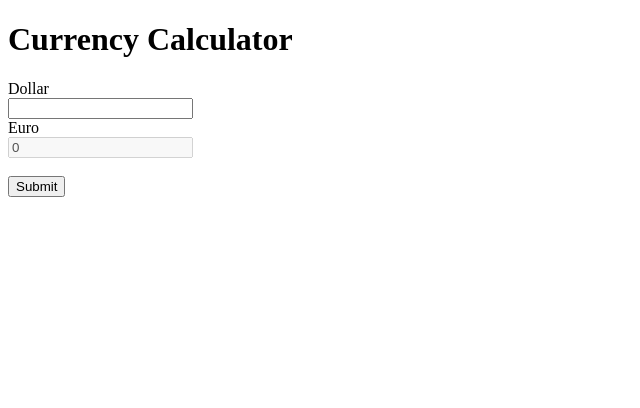
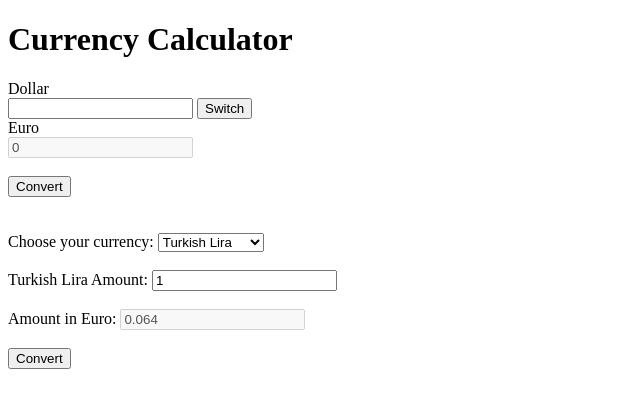
Before and after one commit to Muhammetacin/verou-3-the-dream-Muhammetacin, a PHP site: page / in a window 1280 px wide. Shown: the top 408 px of the page, without its empty margins (0-640 px from the left). Run offline with PHP 8.4, Linux system fonts and the light colour scheme; data that the repository does not hold is empty.

Commit message:
Different currencies can be selected and calculated

```diff
--- a/index.php
+++ b/index.php
@@ -8,17 +8,85 @@
 <h1>Currency Calculator</h1>
 
 <?php
-$inputDollarCurrency = $_POST["currencyForeignInput"];
+$inputDollarCurrency = 1;
+
+$inputDollarCurrency = isset($_POST["currencyForeignInput"]);
 $inputEuroCurrency = ($inputDollarCurrency / 100) * 88;
-echo $inputDollarCurrency;
+
+
+$currencyName = "lira";
+$currenciesForeignValue = 1;
+
+if(isset($_POST["currenciesName"]))
+  $currencyName = $_POST["currenciesName"];
+
+if(isset($_POST["currenciesForeignInput"]))
+  $currenciesForeignValue = $_POST["currenciesForeignInput"];
+
+function currencyConvert($currencyType, $amount) : float {
+  if($currencyType === "lira") {
+    return $amount * 0.064;
+  }
+  if($currencyType === "yen") {
+    return $amount * 0.0076;
+  }
+  if($currencyType === "pound") {
+    return $amount * 1.19;
+  }
+  if($currencyType === "franc") {
+    return $amount * 0.95;
+  }
+  return 0;
+}
+
+function showCurrencyName($currencyName) : string {
+    if($currencyName === "lira") {
+        return "Turkish Lira";
+    }
+    if($currencyName === "yen") {
+        return "Japanese Yen";
+    }
+    if($currencyName === "pound") {
+        return "British Pound";
+    }
+    if($currencyName === "franc") {
+        return "Swiss Franc";
+    }
+    return "";
+}
+
+$correctCurrencyName = showCurrencyName($currencyName);
+$calculate = currencyConvert($currencyName, $currenciesForeignValue);
+
 ?>
 
 <form action="" method="post">
     <label for="currencyForeign">Dollar</label><br>
-    <input type="text" id="currencyForeign" name="currencyForeignInput"><br>
+    <input type="text" id="currencyForeign" name="currencyForeignInput" value="<?php echo $inputDollarCurrency ?>">
+    <input type="button" name="switch" value="Switch"><br>
+
     <label for="currencyEuro">Euro</label><br>
     <input type="text" id="currencyEuro" name="currencyEuroInput" value="<?php echo $inputEuroCurrency ?>" disabled><br><br>
-    <input type="submit" value="Submit">
+    <input type="submit" value="Convert">
+</form>
+
+<br><br>
+
+<form action="" method="post">
+    <label for="currenciesForeign">Choose your currency:</label>
+    <select id="currenciesForeign" name="currenciesName">
+        <option value="lira">Turkish Lira</option>
+        <option value="yen">Japanese Yen</option>
+        <option value="pound">British Pound</option>
+        <option value="franc">Swiss Franc</option>
+    </select><br><br>
+
+    <label for="currenciesForeignValue"><?php echo $correctCurrencyName ?> Amount:</label>
+    <input type="text" id="currenciesForeignValue" name="currenciesForeignInput" value="<?php echo $currenciesForeignValue ?>"><br><br>
+    <label for="currenciesLocalValue">Amount in Euro:</label>
+    <input type="text" id="currenciesLocalValue" name="currenciesLocalInput" value="<?php echo $calculate ?>" disabled><br><br>
+
+    <input type="submit" value="Convert">
 </form>
 </body>
 </html>
```
